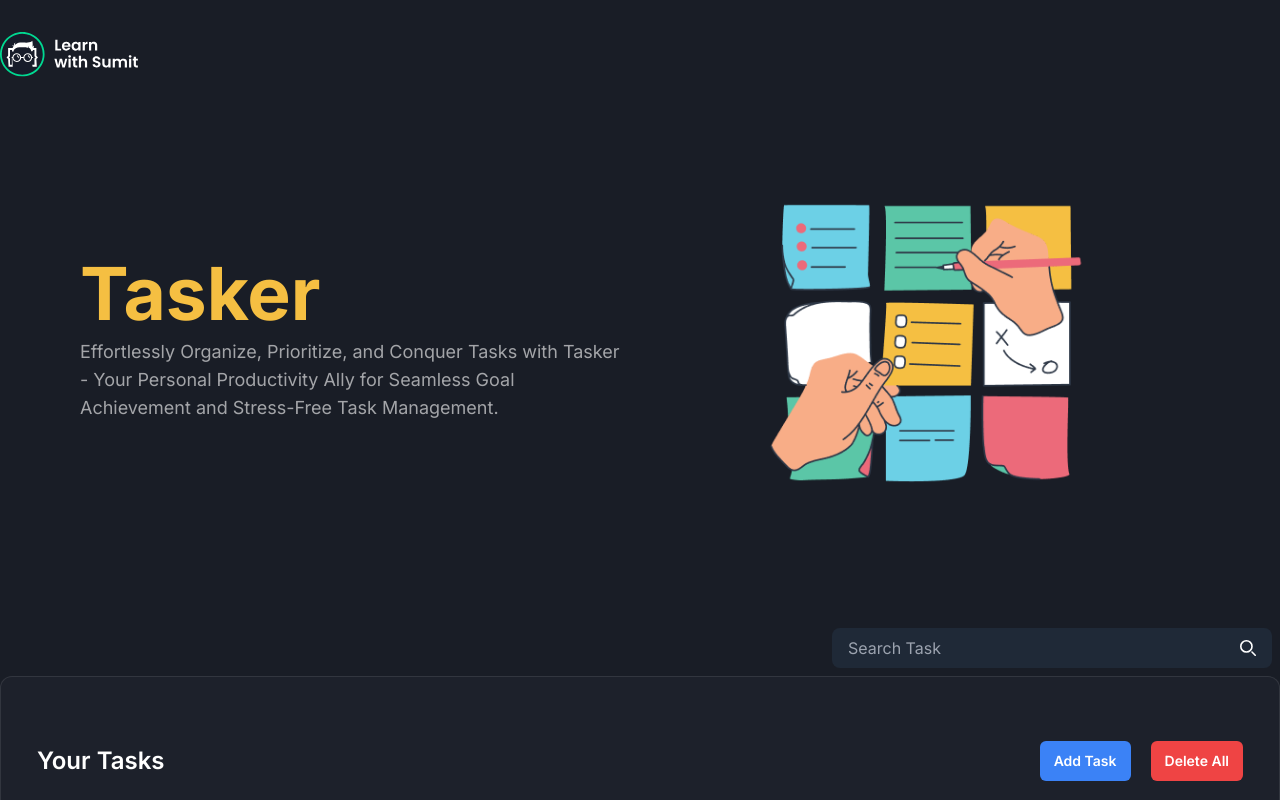
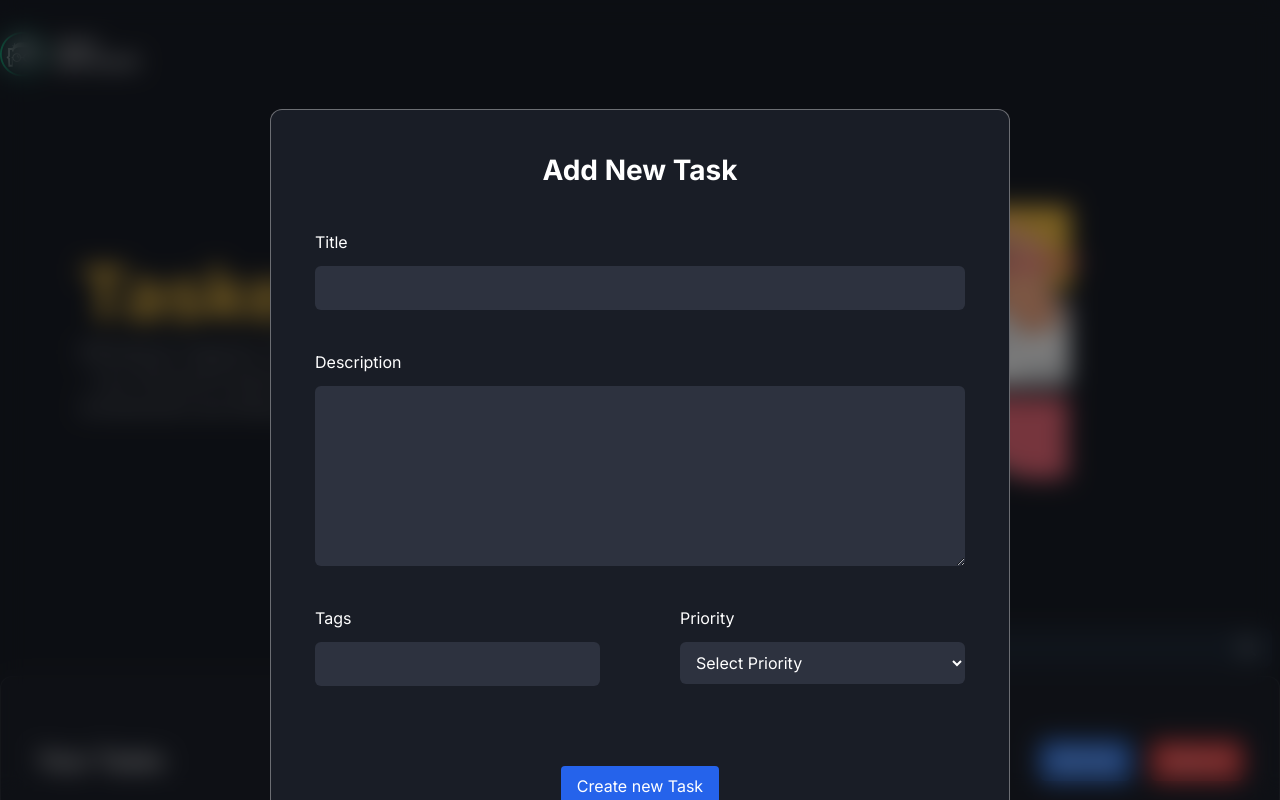
Before and after one commit to Emam-Bokhari/LWS-Module-02-Project-Tasker, a React (Vite) app: page / in a window 1280 px wide. Shown: the top 800 px of the page. Built offline with nearby package versions, Linux system fonts and the light colour scheme.

Commit message:
create TaskModal component

```diff
--- a/src/components/TaskBoard/TaskActions.jsx
+++ b/src/components/TaskBoard/TaskActions.jsx
@@ -1,11 +1,11 @@
 import { Fragment } from "react";
 
-export default function TaskActions() {
+export default function TaskActions({ onAddTask }) {
     return (
         <Fragment>
             <div className="flex items-center space-x-5">
-                <button className="rounded-md bg-blue-500 px-3.5 py-2.5 text-sm font-semibold">Add Task</button>
-                <button className="rounded-md bg-red-500 px-3.5 py-2.5 text-sm font-semibold">Delete All</button>
+                <button onClick={onAddTask} className="rounded-md bg-blue-500 px-3.5 py-2.5 text-sm font-semibold">Add Task</button>
+                <button  className="rounded-md bg-red-500 px-3.5 py-2.5 text-sm font-semibold">Delete All</button>
             </div>
         </Fragment>
     )
--- a/src/components/TaskBoard/TaskBoard.jsx
+++ b/src/components/TaskBoard/TaskBoard.jsx
@@ -2,6 +2,7 @@ import { Fragment, useState } from "react";
 import Searchbox from "./Searchbox";
 import TaskActions from "./TaskActions";
 import TaskList from "./TaskList";
+import TaskModal from "./TaskModal";
 
 export default function TaskBoard() {
 
@@ -16,8 +17,17 @@ export default function TaskBoard() {
 
     const [tasks, setTasks] = useState([defaultTask])
 
+    const [showModal, setShowModal] = useState(true)
+
+    function handleAddTask() {
+        console.log("Clicked!")
+    }
+
     return (
         <Fragment>
+
+            {showModal && <TaskModal />}
+
             <section className="mb-20" id="tasks">
 
                 <div className="container">
@@ -28,7 +38,7 @@ export default function TaskBoard() {
                         <div className="mb-14 items-center justify-between sm:flex">
                             <h2 className="text-2xl font-semibold max-sm:mb-4">Your Tasks</h2>
                             {/* Task actions */}
-                            <TaskActions />
+                            <TaskActions onAddTask={handleAddTask} />
                         </div>
                         <div className="overflow-auto">
                             <table className="table-fixed overflow-auto xl:w-full">
--- a/src/components/TaskBoard/TaskList.jsx
+++ b/src/components/TaskBoard/TaskList.jsx
@@ -6,7 +6,6 @@ export default function TaskList({ tasks }) {
         <Fragment>
             {tasks.map((task) => (
                 <tr key={task.id} className="border-b border-[#2E3443] [&>td]:align-baseline [&>td]:px-4 [&>td]:py-2">
-
 
                     <td>{task.isFavourite ? <FaStar className="text-xl" color="yellow" /> : < FaStar className="text-xl" color="gray" />}</td>
                     <td>{task.title}</td>
--- /dev/null
+++ b/src/components/TaskBoard/TaskModal.jsx
@@ -0,0 +1,85 @@
+import { Fragment } from "react";
+
+export default function TaskModal() {
+    return (
+        <Fragment>
+             <div className="bg-black bg-opacity-50 fixed inset-0 backdrop-blur-md z-50" ></div>
+
+            <form
+                className="mx-auto my-10 w-full max-w-[740px] rounded-xl border border-[#FEFBFB]/[36%] bg-[#191D26] p-9 max-md:px-4 lg:my-20 lg:p-11 fixed top-1/2 left-1/2 transform -translate-x-1/2 -translate-y-1/2 z-50"
+            >
+                <h2
+                    className="mb-9 text-center text-2xl font-bold text-white lg:mb-11 lg:text-[28px]"
+                >
+                    Add New Task
+                </h2>
+
+                {/* <!-- inputs --> */}
+                <div className="space-y-9 text-white lg:space-y-10">
+                    {/* <!-- title --> */}
+                    <div className="space-y-2 lg:space-y-3">
+                        <label htmlFor="title">Title</label>
+                        <input
+                            className="block w-full rounded-md bg-[#2D323F] px-3 py-2.5"
+                            type="text"
+                            name="title"
+                            id="title"
+                            required
+                        />
+                    </div>
+                    {/* <!-- description --> */}
+                    <div className="space-y-2 lg:space-y-3">
+                        <label htmlFor="description">Description</label>
+                        <textarea
+                            className="block min-h-[120px] w-full rounded-md bg-[#2D323F] px-3 py-2.5 lg:min-h-[180px]"
+                            type="text"
+                            name="description"
+                            id="description"
+                            required
+                        ></textarea>
+                    </div>
+                    {/* <!-- input group --> */}
+                    <div
+                        className="grid-cols-2 gap-x-4 max-md:space-y-9 md:grid lg:gap-x-10 xl:gap-x-20"
+                    >
+                        {/* <!-- tags --> */}
+                        <div className="space-y-2 lg:space-y-3">
+                            <label htmlFor="tags">Tags</label>
+                            <input
+                                className="block w-full rounded-md bg-[#2D323F] px-3 py-2.5"
+                                type="text"
+                                name="tags"
+                                id="tags"
+                                required
+                            />
+                        </div>
+                        {/* <!-- priority --> */}
+                        <div className="space-y-2 lg:space-y-3">
+                            <label htmlFor="priority">Priority</label>
+                            <select
+                                className="block w-full cursor-pointer rounded-md bg-[#2D323F] px-3 py-2.5"
+                                name="priority"
+                                id="priority"
+                                required
+                            >
+                                <option value="">Select Priority</option>
+                                <option value="low">Low</option>
+                                <option value="medium">Medium</option>
+                                <option value="high">High</option>
+                            </select>
+                        </div>
+                    </div>
+                </div>
+                {/* <!-- inputs ends --> */}
+                <div className="mt-16 flex justify-center lg:mt-20">
+                    <button
+                        type="submit"
+                        className="rounded bg-blue-600 px-4 py-2 text-white transition-all hover:opacity-80"
+                    >
+                        Create new Task
+                    </button>
+                </div>
+            </form>
+        </Fragment>
+    )
+}
```
